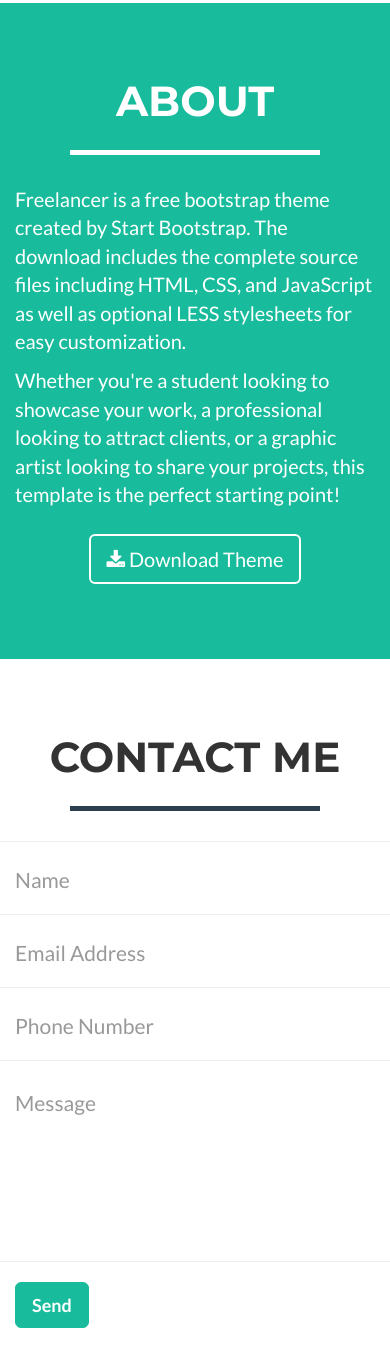
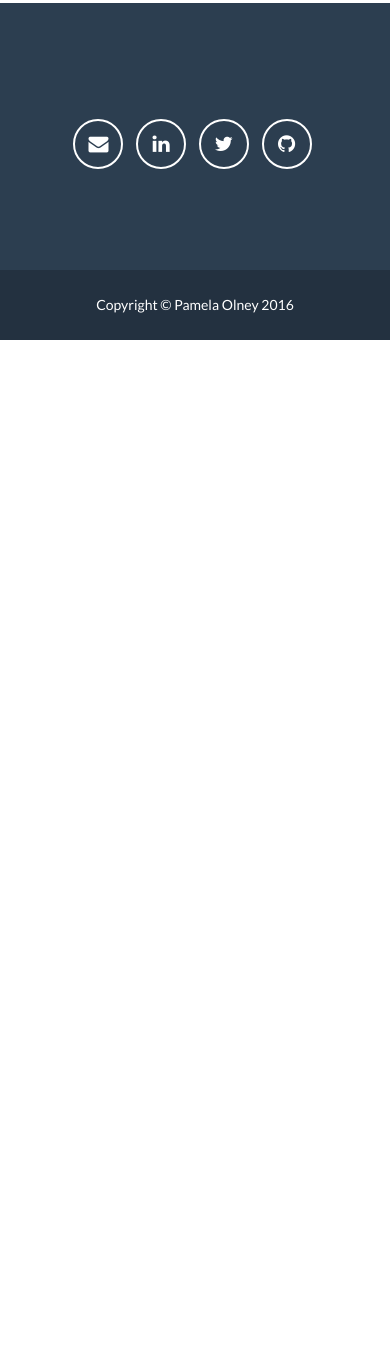
Before and after one commit to pamelaolney/pamelas_arcade, a website: page index.html in a window 390 px wide. Shown: the part 2558-3904 px from the top of the page. After the commit the page ends 2898 px from the top, so only its background shows below. Drawn offline with nearby package versions, Linux system fonts and the light colour scheme.

Commit message:
Updated links

```diff
--- a/index.html
+++ b/index.html
@@ -57,10 +57,7 @@
                         <a href="#portfolio">Games</a>
                     </li>
                     <li class="page-scroll">
-                        <a href="#about">About</a>
-                    </li>
-                    <li class="page-scroll">
-                        <a href="#contact">Contact</a>
+                        <a href="https://pamelaolney.github.io/" target="_blank">About Me</a>
                     </li>
                 </ul>
             </div>
@@ -159,119 +156,36 @@
         </div>
     </section>
 
-    <!-- About Section -->
-    <section class="success" id="about">
-        <div class="container">
-            <div class="row">
-                <div class="col-lg-12 text-center">
-                    <h2>About</h2>
-                    <hr class="star-light">
-                </div>
-            </div>
-            <div class="row">
-                <div class="col-lg-4 col-lg-offset-2">
-                    <p>Freelancer is a free bootstrap theme created by Start Bootstrap. The download includes the complete source files including HTML, CSS, and JavaScript as well as optional LESS stylesheets for easy customization.</p>
-                </div>
-                <div class="col-lg-4">
-                    <p>Whether you're a student looking to showcase your work, a professional looking to attract clients, or a graphic artist looking to share your projects, this template is the perfect starting point!</p>
-                </div>
-                <div class="col-lg-8 col-lg-offset-2 text-center">
-                    <a href="#" class="btn btn-lg btn-outline">
-                        <i class="fa fa-download"></i> Download Theme
-                    </a>
-                </div>
-            </div>
-        </div>
-    </section>
-
-    <!-- Contact Section -->
-    <section id="contact">
-        <div class="container">
-            <div class="row">
-                <div class="col-lg-12 text-center">
-                    <h2>Contact Me</h2>
-                    <hr class="star-primary">
-                </div>
-            </div>
-            <div class="row">
-                <div class="col-lg-8 col-lg-offset-2">
-                    <!-- To configure the contact form email address, go to mail/contact_me.php and update the email address in the PHP file on line 19. -->
-                    <!-- The form should work on most web servers, but if the form is not working you may need to configure your web server differently. -->
-                    <form name="sentMessage" id="contactForm" novalidate>
-                        <div class="row control-group">
-                            <div class="form-group col-xs-12 floating-label-form-group controls">
-                                <label>Name</label>
-                                <input type="text" class="form-control" placeholder="Name" id="name" required data-validation-required-message="Please enter your name.">
-                                <p class="help-block text-danger"></p>
-                            </div>
-                        </div>
-                        <div class="row control-group">
-                            <div class="form-group col-xs-12 floating-label-form-group controls">
-                                <label>Email Address</label>
-                                <input type="email" class="form-control" placeholder="Email Address" id="email" required data-validation-required-message="Please enter your email address.">
-                                <p class="help-block text-danger"></p>
-                            </div>
-                        </div>
-                        <div class="row control-group">
-                            <div class="form-group col-xs-12 floating-label-form-group controls">
-                                <label>Phone Number</label>
-                                <input type="tel" class="form-control" placeholder="Phone Number" id="phone" required data-validation-required-message="Please enter your phone number.">
-                                <p class="help-block text-danger"></p>
-                            </div>
-                        </div>
-                        <div class="row control-group">
-                            <div class="form-group col-xs-12 floating-label-form-group controls">
-                                <label>Message</label>
-                                <textarea rows="5" class="form-control" placeholder="Message" id="message" required data-validation-required-message="Please enter a message."></textarea>
-                                <p class="help-block text-danger"></p>
-                            </div>
-                        </div>
-                        <br>
-                        <div id="success"></div>
-                        <div class="row">
-                            <div class="form-group col-xs-12">
-                                <button type="submit" class="btn btn-success btn-lg">Send</button>
-                            </div>
-                        </div>
-                    </form>
-                </div>
-            </div>
-        </div>
-    </section>
-
     <!-- Footer -->
     <footer class="text-center">
         <div class="footer-above">
             <div class="container">
                 <div class="row">
                     <div class="footer-col col-md-4">
-                        <h3>Location</h3>
+                        <!-- <h3>Location</h3>
                         <p>3481 Melrose Place
-                            <br>Beverly Hills, CA 90210</p>
+                            <br>Beverly Hills, CA 90210</p> -->
                     </div>
                     <div class="footer-col col-md-4">
-                        <h3>Around the Web</h3>
+                        <!-- <h3>Around the Web</h3> -->
                         <ul class="list-inline">
                             <li>
-                                <a href="#" class="btn-social btn-outline"><i class="fa fa-fw fa-facebook"></i></a>
+                                <a href="mailto:pamela.olney@yahoo.com" class="btn-social btn-outline"><i class="fa fa-fw fa-envelope"></i></a>
                             </li>
                             <li>
-                                <a href="#" class="btn-social btn-outline"><i class="fa fa-fw fa-google-plus"></i></a>
+                              <a href="https://www.linkedin.com/in/pamelaolney" target="_blank" class="btn-social btn-outline"><i class="fa fa-fw fa-linkedin"></i></a>
                             </li>
                             <li>
-                                <a href="#" class="btn-social btn-outline"><i class="fa fa-fw fa-twitter"></i></a>
+                              <a href="https://twitter.com/pamelaolney" target="_blank" class="btn-social btn-outline"><i class="fa fa-fw fa-twitter"></i></a>
                             </li>
                             <li>
-                                <a href="#" class="btn-social btn-outline"><i class="fa fa-fw fa-linkedin"></i></a>
-                            </li>
-                            <li>
-                                <a href="#" class="btn-social btn-outline"><i class="fa fa-fw fa-dribbble"></i></a>
+                                <a href="https://github.com/pamelaolney" target="_blank" class="btn-social btn-outline"><i class="fa fa-fw fa-github"></i></a>
                             </li>
                         </ul>
                     </div>
                     <div class="footer-col col-md-4">
-                        <h3>About Freelancer</h3>
-                        <p>Freelance is a free to use, open source Bootstrap theme created by <a href="http://startbootstrap.com">Start Bootstrap</a>.</p>
+                        <!-- <h3>About Freelancer</h3>
+                        <p>Freelance is a free to use, open source Bootstrap theme created by <a href="http://startbootstrap.com">Start Bootstrap</a>.</p> -->
                     </div>
                 </div>
             </div>
@@ -280,7 +194,7 @@
             <div class="container">
                 <div class="row">
                     <div class="col-lg-12">
-                        Copyright &copy; Your Website 2016
+                        Copyright &copy; Pamela Olney 2016
                     </div>
                 </div>
             </div>
```
